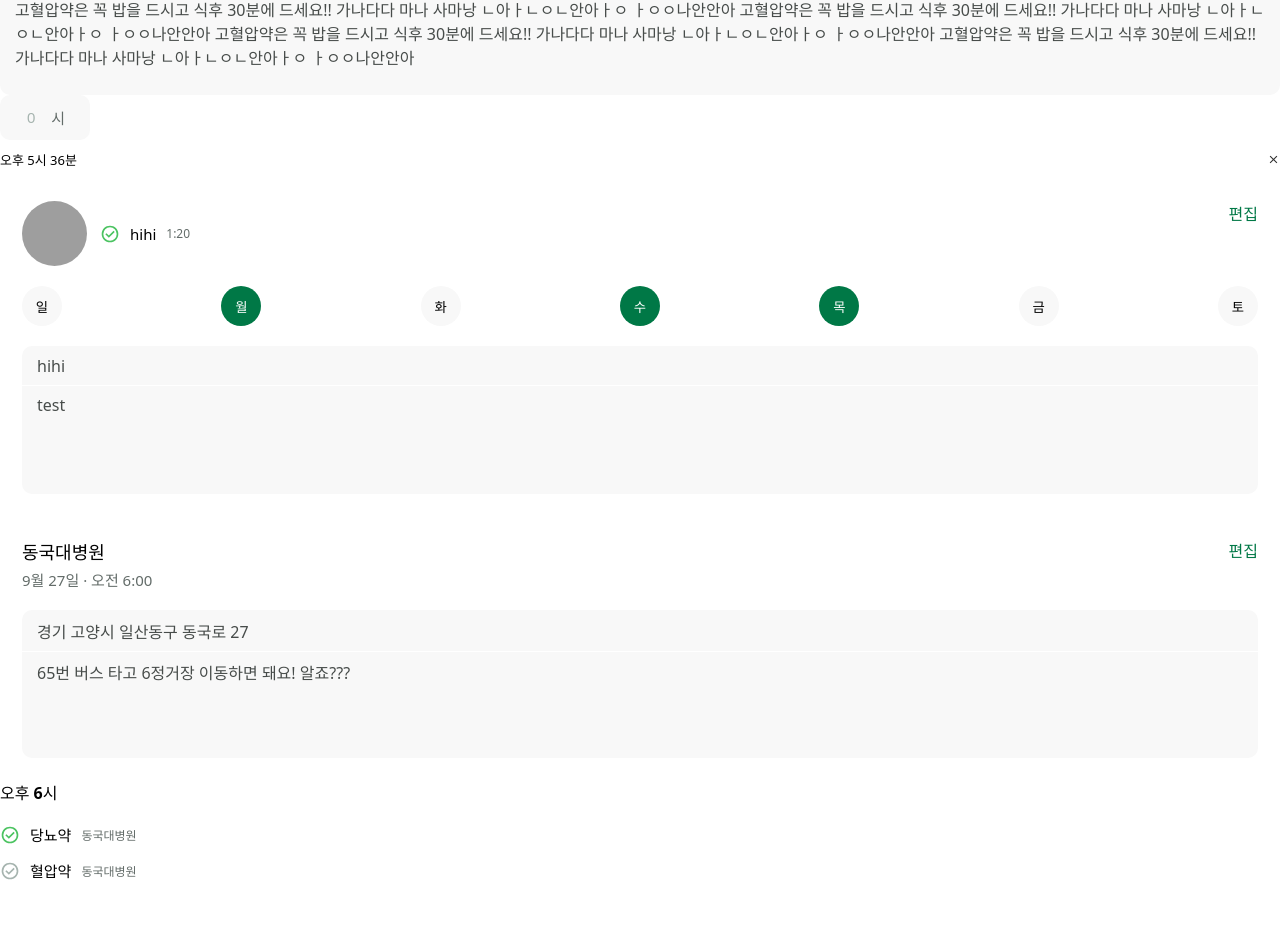
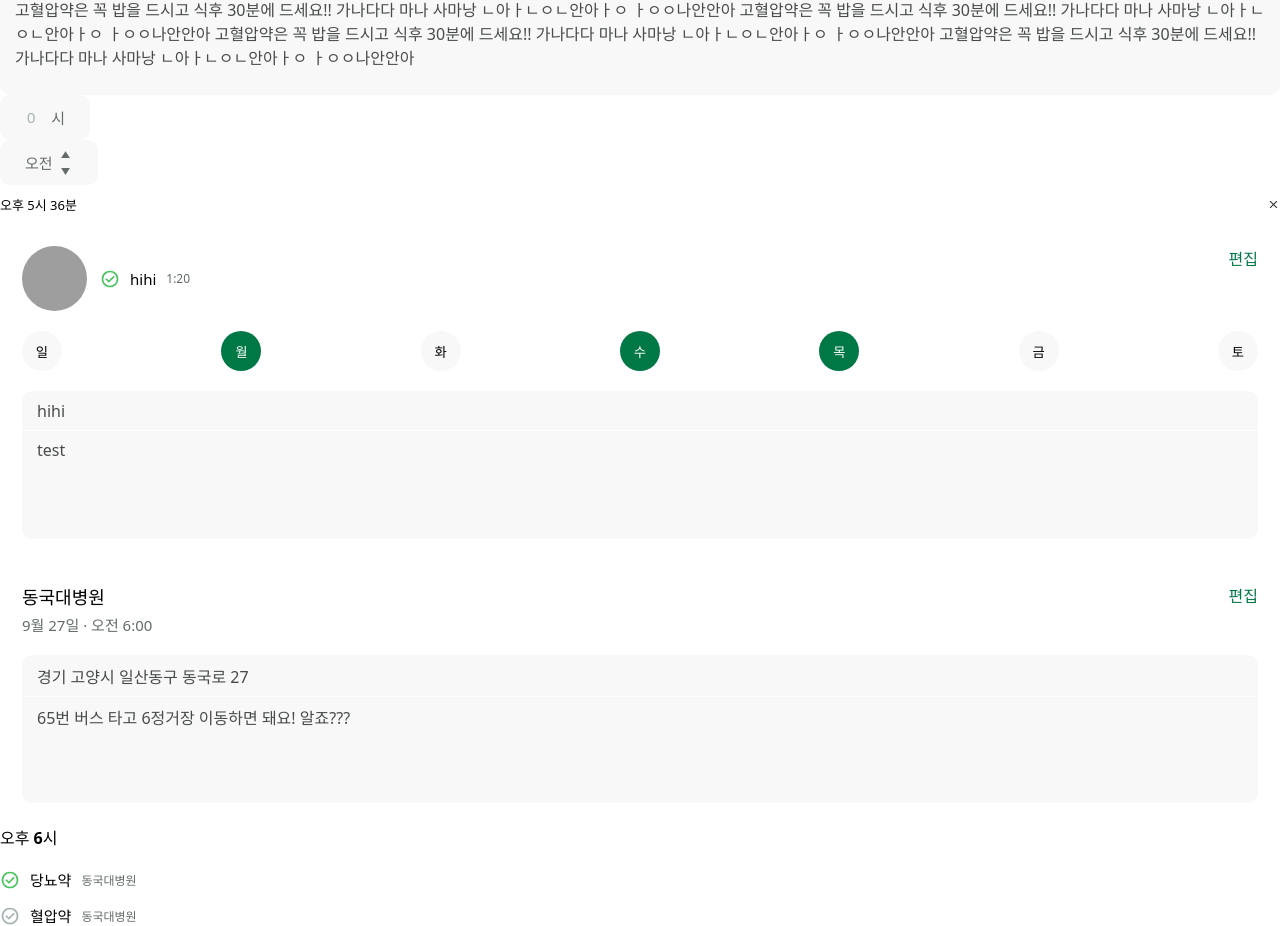
Before and after one commit to Team-MansuMugang/mansumugang-fontend, a React (Vite) app: page /test in a window 1280 px wide. Shown: the part 2177-3103 px from the top of the page. Before the commit the page ends 3058 px from the top, so only its background shows below. Built offline with nearby package versions, Linux system fonts and the light colour scheme; grey boxes are pictures that could not be loaded.

Commit message:
FillMeridiemToggle 컴포넌트 구현

```diff
--- /dev/null
+++ b/src/components/FillMeridiemToggle.css
@@ -0,0 +1,29 @@
+.filled-meridiem-toggle {
+  display: flex;
+  justify-content: center;
+  align-items: center;
+  gap: 5px;
+  height: 45px;
+  background-color: var(--color-neutral-95);
+  border-radius: var(--round-size-medium);
+  border: none;
+  color: var(--color-neutral-45);
+  font-size: var(--text-size-body-medium);
+  padding: 0 25px;
+  box-sizing: border-box;
+  cursor: pointer;
+  user-select: none;
+}
+
+.filled-meridiem-toggle .toggle-icons {
+  display: flex;
+  flex-direction: column;
+  justify-content: center;
+  align-items: center;
+}
+.filled-meridiem-toggle .toggle-icons svg:first-child {
+  transform: rotate(90deg);
+}
+.filled-meridiem-toggle .toggle-icons svg:last-child {
+  transform: rotate(-90deg);
+}
--- /dev/null
+++ b/src/components/FillMeridiemToggle.jsx
@@ -0,0 +1,24 @@
+import React, { useState } from 'react';
+import './FillMeridiemToggle.css';
+import '../index.css';
+import ArrowBack2Icon from '../assets/svg/arrow-back-2.svg?react';
+
+const FillMeridiemToggle = () => {
+  const [isPM, setIsPM] = useState(false);
+
+  const toggleMeridiem = () => {
+    setIsPM((prev) => !prev);
+  };
+
+  return (
+    <button className="filled-meridiem-toggle" onClick={toggleMeridiem}>
+      <span>{isPM ? '오후' : '오전'}</span>
+      <div className="toggle-icons">
+        <ArrowBack2Icon />
+        <ArrowBack2Icon />
+      </div>
+    </button>
+  );
+};
+
+export default FillMeridiemToggle;
--- a/src/pages/test/TestPage.jsx
+++ b/src/pages/test/TestPage.jsx
@@ -30,6 +30,7 @@ import MedicineDetailCard from '../../components/MedicineDetailCard';
 import HospitalDetailCard from '../../components/HospitalDetailCard';
 import FilledTimeInput from '../../components/FilledTimeInput';
 import AddedTimeItem from '../../components/AddedTimeItem';
+import FillMeridiemToggle from '../../components/FillMeridiemToggle';
 
 const TestPage = () => {
   return (
@@ -161,6 +162,7 @@ const TestPage = () => {
           고혈압약은 꼭 밥을 드시고  식후 30분에 드세요!! 가나다다 마나 사마낭 ㄴ아ㅏㄴㅇㄴ안아ㅏㅇ ㅏㅇㅇ나안안아`}
       ></FilledDualInfo>
       <FilledTimeInput />
+      <FillMeridiemToggle />
       <AddedTimeItem meridiem="오후" hour="5" minutes="36" />
       <MedicineDetailCard
         medicineName="hihi"
```
